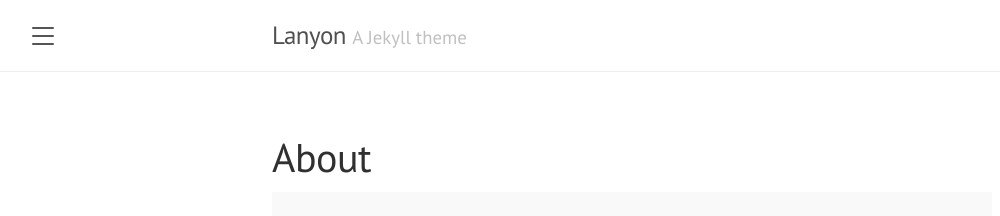
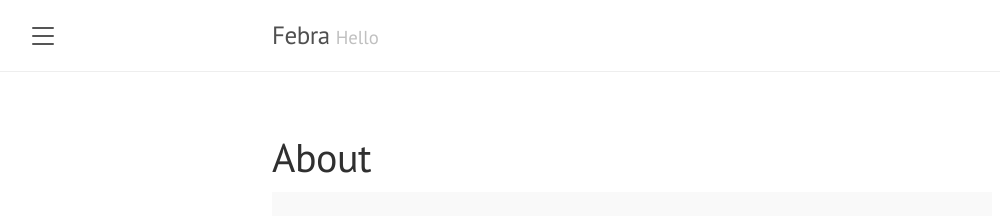
Before and after one commit to FebraS/febras.github.io, a Jekyll site: the page built from about.md, in a window 1280 px wide. Shown: the top 216 px of the page, without its empty margins (8-1008 px from the left). Built offline with Jekyll 4.4.1, drawn with Linux system fonts in a browser that asks for light colours.

Commit message:
Update _config.yml

```diff
--- a/_config.yml
+++ b/_config.yml
@@ -1,17 +1,17 @@
 # Setup
-title:               Lanyon
-tagline:             'A Jekyll theme'
-description:         'A reserved <a href="https://jekyllrb.com" target="_blank">Jekyll</a> theme that places the utmost gravity on content with a hidden drawer. Made by <a href="https://twitter.com/mdo" target="_blank">@mdo</a>.'
-url:                 http://lanyon.getpoole.com
+title:               Febra
+tagline:             'Hello'
+description:         'A reserved <a href="https://febra.my.id" target="_blank">Febra</a> theme that places the utmost gravity on content with a hidden drawer.</a>.'
+url:                 https://febra.my.id
 baseurl:             ''
 paginate:            5
 permalink:           pretty
 
 # About/contact
 author:
-  name:              Mark Otto
-  url:               https://twitter.com/mdo
-  email:             markdotto@gmail.com
+  name:              Febra
+  url:               https://febra.my.id
+  email:             sekda@febra.my.id
 
 # Gems
 plugins:
```
